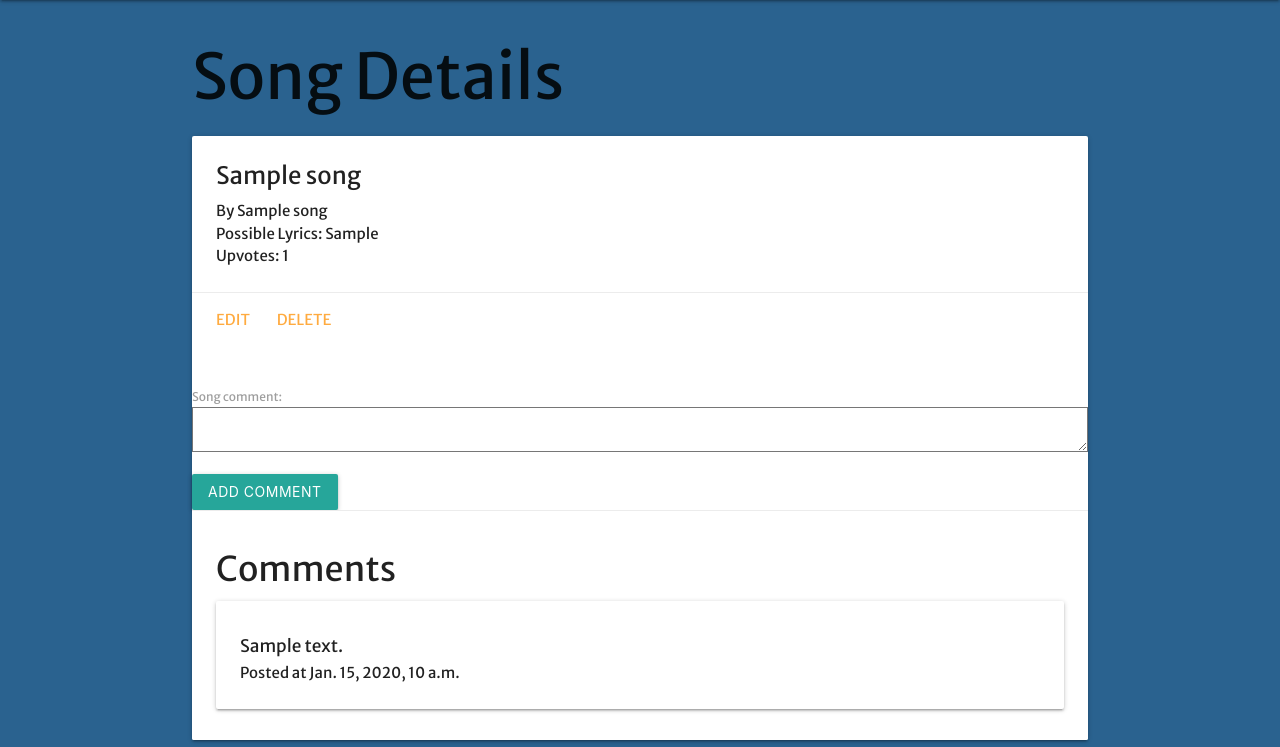
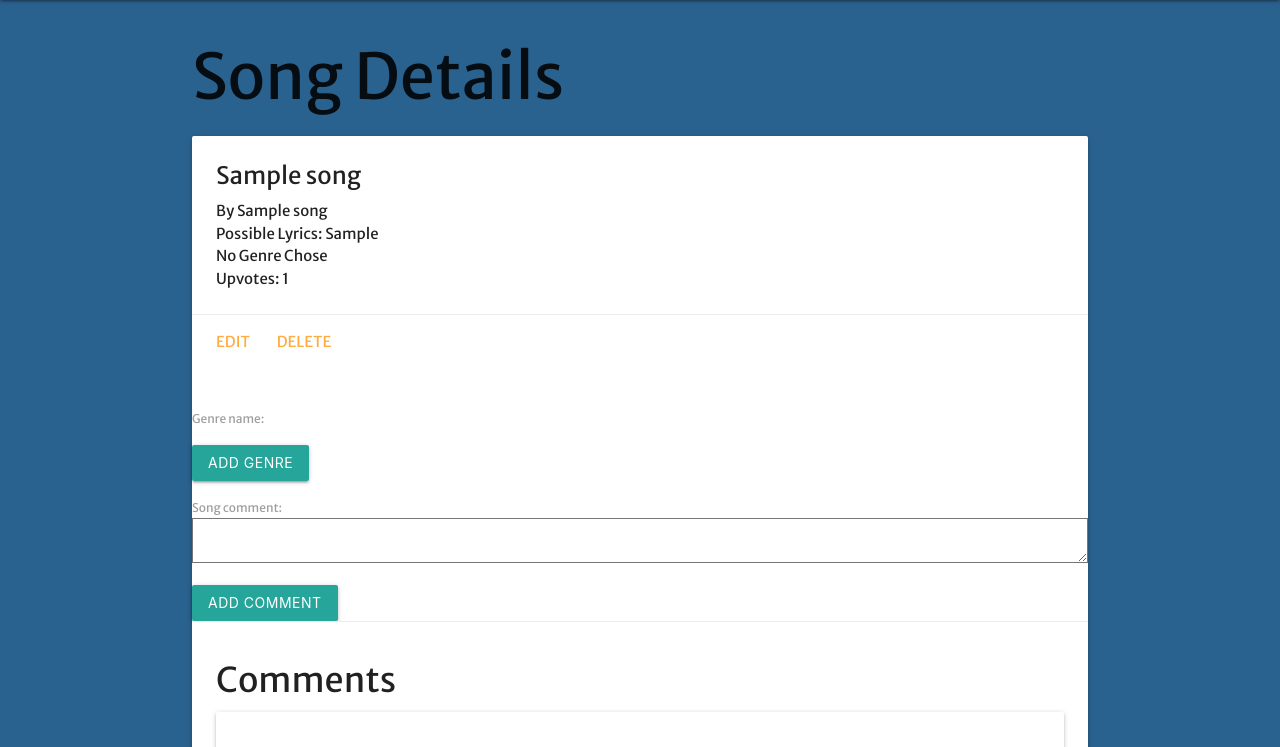
Before and after one commit to jurgenstevens/deciphr, a Django app: page /songs/1/ in a window 1280 px wide. Shown: the part 64-811 px from the top of the page. Run offline with Django 3.2, Linux system fonts and the light colour scheme; tables that the repository leaves empty hold one stand-in row (values such as "Sample post").

Commit message:
Set genre url and view for template.

```diff
--- a/main_app/models.py
+++ b/main_app/models.py
@@ -44,7 +44,7 @@
 class Genre(models.Model):
     song = models.ForeignKey(Song, on_delete=models.CASCADE, null=True)
     genre_name = models.CharField(
-        max_length = 2,
+        max_length=2,
         choices=GENRES,
         default="---",
         null=True
--- a/main_app/templates/songs/detail.html
+++ b/main_app/templates/songs/detail.html
@@ -7,12 +7,12 @@
     <span class="card-title">{{ song.song_name }}</span>
     <p>By {{ song.artist_name }}</p>
     <p>Possible Lyrics: {{ song.attempted_lyrics }}</p>
-    {% comment %} {% if song.genre %}
+    {% if song.genre %}
     <p>Genre: {{ genre.genre_name }}</p>
     {% else %}
     <p>No Genre Chose</p>
     {% endif %}
-    <a href={{song.song_link}}></a> {% endcomment %}
+    <a href={{song.song_link}}></a>
     {% if song.upvotes > 0 %}
     <p>Upvotes: {{ song.upvotes }}</p>
     {% else %}
@@ -24,6 +24,11 @@
     <a href="{% url 'songs_delete' song.id %}">Delete</a>
   </div>
   <br/>
+  {% comment %} The genre form goes here {% endcomment %}
+  <form action="{% url 'add_genre' song.id %}" method="post">
+    {% csrf_token %} {{ genre_form.as_p }}
+    <input type="submit" class="btn" value="Add Genre" />
+  </form>
   {% comment %} The form goes here {% endcomment %}
   <form action="{% url 'add_comment' song.id %}" method="post">
     {% csrf_token %} {{ comment_form.as_p }}
@@ -51,7 +56,7 @@
       </tr>
     </thead>
     <tbody>
-      {% for genre in song.genre.all %}
+      {% for genre in song.genre_set.all %}
         <td>{{genre.get_genre_display}}</td>
       </tr>
       {% endfor %}
--- a/main_app/urls.py
+++ b/main_app/urls.py
@@ -12,4 +12,6 @@
     path('songs/<int:pk>/delete/', views.SongDelete.as_view(), name='songs_delete'),
     # new route used to show a form and create,read/view update and delete comments
     path('songs/<int:song_id>/add_comment/', views.add_comment, name='add_comment'),
+    # new route used to show a form and create,read/view update and delete genre
+    path('songs/<int:song_id>/add_genre/', views.add_genre, name='add_genre'),
 ]
--- a/main_app/views.py
+++ b/main_app/views.py
@@ -25,7 +25,7 @@
     return render(request, 'songs/detail.html', {
         'song': song,
         'comment_form': comment_form,
-        'genre': genre_form
+        'genre_form': genre_form
     })
 
 # Comment Functionality
@@ -54,3 +54,14 @@
 class SongDelete(DeleteView):
     model = Song
     success_url = '/songs/'
+
+def add_genre(request, song_id):
+    #create the ModelForm using the data in request.POST
+    form = GenreForm(request.POST)
+    #validate the form
+    if form.is_valid():
+        #don't save the form to the db until it has song_id assigned
+        new_genre = form.save(commit=False)
+        new_genre.song_id = song_id
+        new_genre.save()
+    return redirect('detail', song_id=song_id)
```
